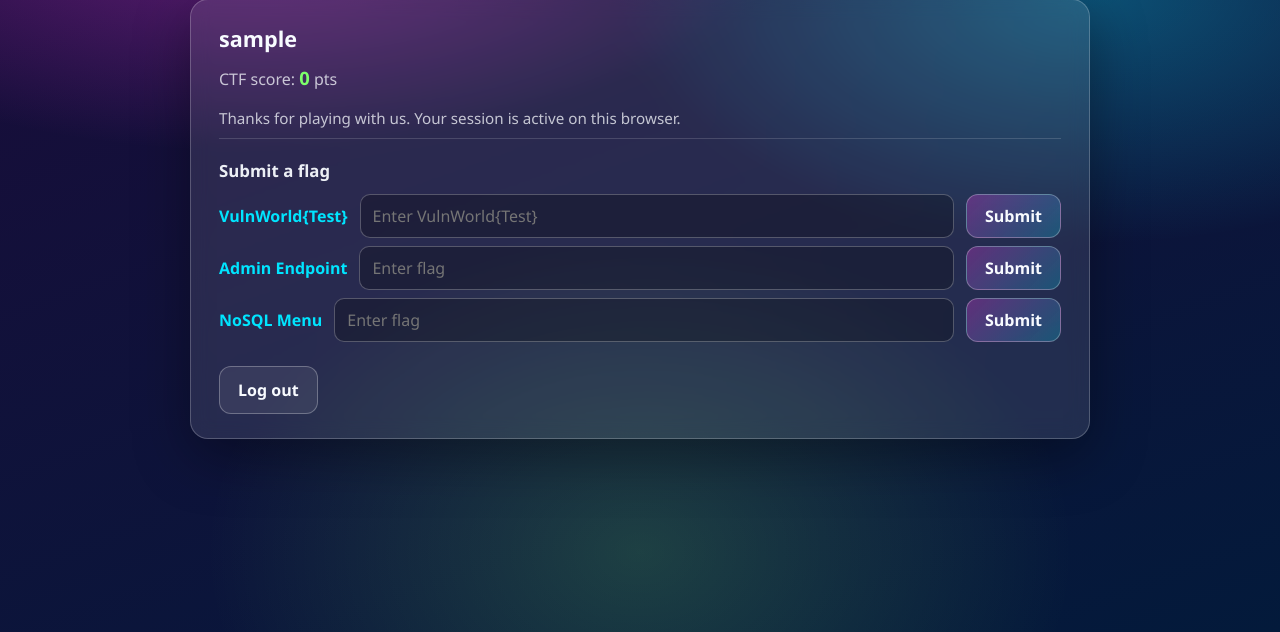
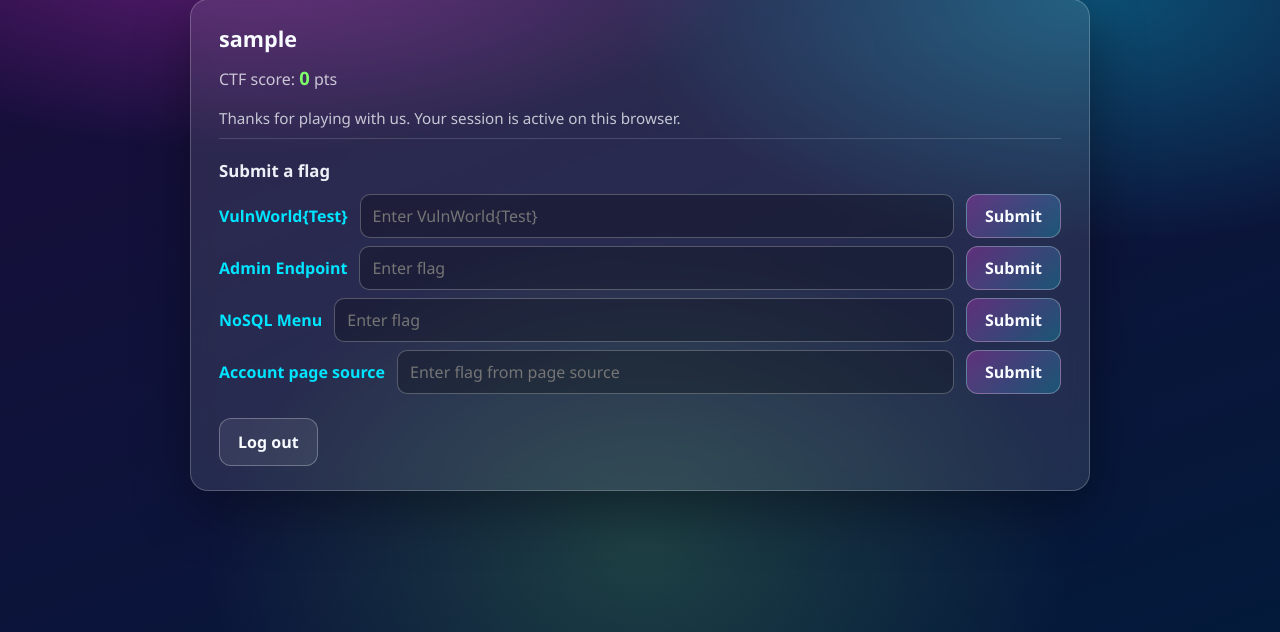
Before and after one commit to Tausetii/VulnWorld, a Flask app: page /account in a window 1280 px wide. Shown: the part 168-800 px from the top of the page. Run offline with Flask 3, Linux system fonts and the light colour scheme; the visitor is signed in with stand-in values (Sample User, id 1); data that the repository does not hold is empty.

Commit message:
Add account source flag functionality
- Introduced a new CTF flag for the account page with associated points and secret.
- Updated account function to track the status of the new flag.
- Enhanced account template to display the flag submission form and solved status.

```diff
--- a/main.py
+++ b/main.py
@@ -68,6 +68,11 @@ CTF_FLAGS = {
         "points": 10,
         "secret": "VulnWorld{n0sql_1nj3ct_m3nu_3262026}",
     },
+    "account_source": {
+        "name": "Account page source",
+        "points": 10,
+        "secret": "VulnWorld{v13w_s0urc3_4cc0unt_3262026}",
+    },
 }
 
 
@@ -136,6 +141,7 @@ def account():
     test_flag_solved = False
     admin_endpoint_flag_solved = False
     menu_nosql_flag_solved = False
+    account_source_flag_solved = False
     if username:
         doc = login_collection.find_one({"username": username})
         if doc and doc.get("created_at"):
@@ -148,6 +154,7 @@ def account():
         test_flag_solved = "test" in _ctf_solved_flag_ids(username)
         admin_endpoint_flag_solved = "admin_endpoint" in _ctf_solved_flag_ids(username)
         menu_nosql_flag_solved = "menu_nosql" in _ctf_solved_flag_ids(username)
+        account_source_flag_solved = "account_source" in _ctf_solved_flag_ids(username)
     return render_template(
         "account.html",
         member_since=member_since,
@@ -156,6 +163,9 @@ def account():
         test_flag_solved=test_flag_solved,
         admin_endpoint_flag_solved=admin_endpoint_flag_solved,
         menu_nosql_flag_solved=menu_nosql_flag_solved,
+        account_source_flag_label=CTF_FLAGS["account_source"]["name"],
+        account_source_flag_secret=CTF_FLAGS["account_source"]["secret"],
+        account_source_flag_solved=account_source_flag_solved,
     )
 
 
--- a/templates/account.html
+++ b/templates/account.html
@@ -204,6 +204,7 @@
     </style>
 </head>
 <body>
+    <!-- {{ account_source_flag_secret }} -->
     <div class="wrap">
         <p class="back"><a href="{{ url_for('welcome') }}">← Back to Welcome</a></p>
 
@@ -267,6 +268,18 @@
                             </div>
                         </form>
                     {% endif %}
+                    {% if account_source_flag_solved %}
+                        <p class="flag-solved">{{ account_source_flag_label }} — solved</p>
+                    {% else %}
+                        <form method="post" action="{{ url_for('account_submit_flag') }}" autocomplete="off">
+                            <input type="hidden" name="flag_id" value="account_source">
+                            <div class="flag-challenge">
+                                <span class="flag-name">{{ account_source_flag_label }}</span>
+                                <input type="text" name="flag" placeholder="Enter flag from page source" maxlength="256" aria-label="Flag for {{ account_source_flag_label }}">
+                                <button type="submit">Submit</button>
+                            </div>
+                        </form>
+                    {% endif %}
                 </div>
                 <form class="logout-form" method="post" action="{{ url_for('account_logout') }}">
                     <button type="submit">Log out</button>
```
